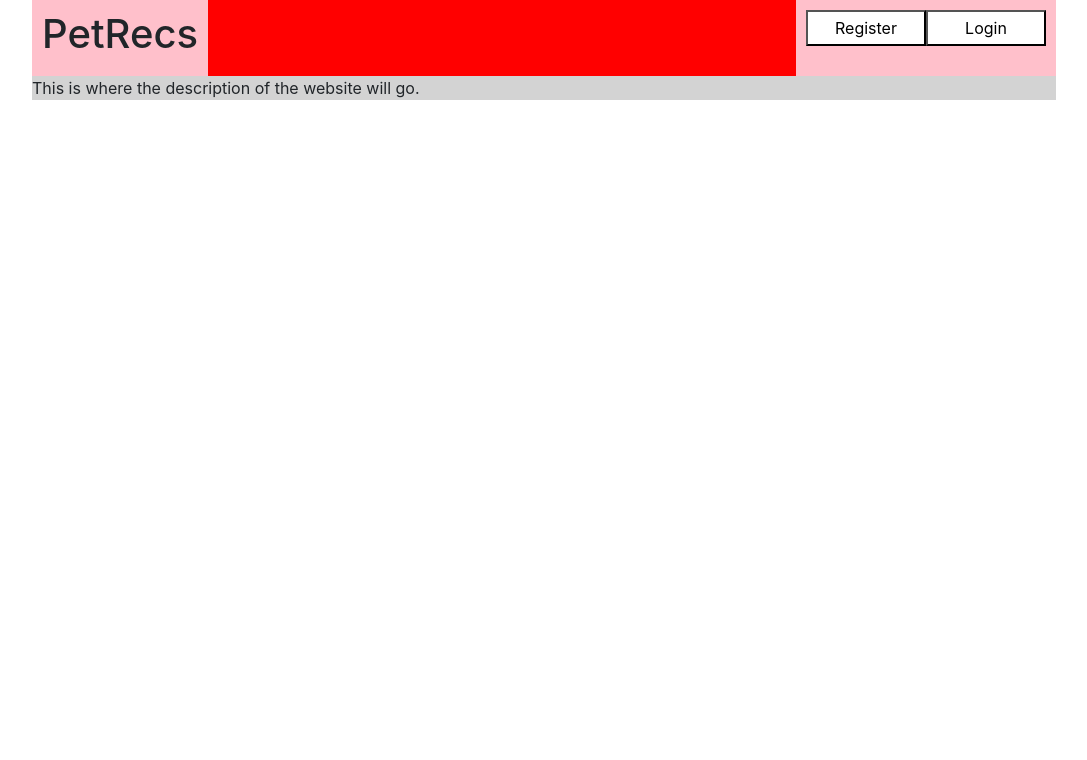
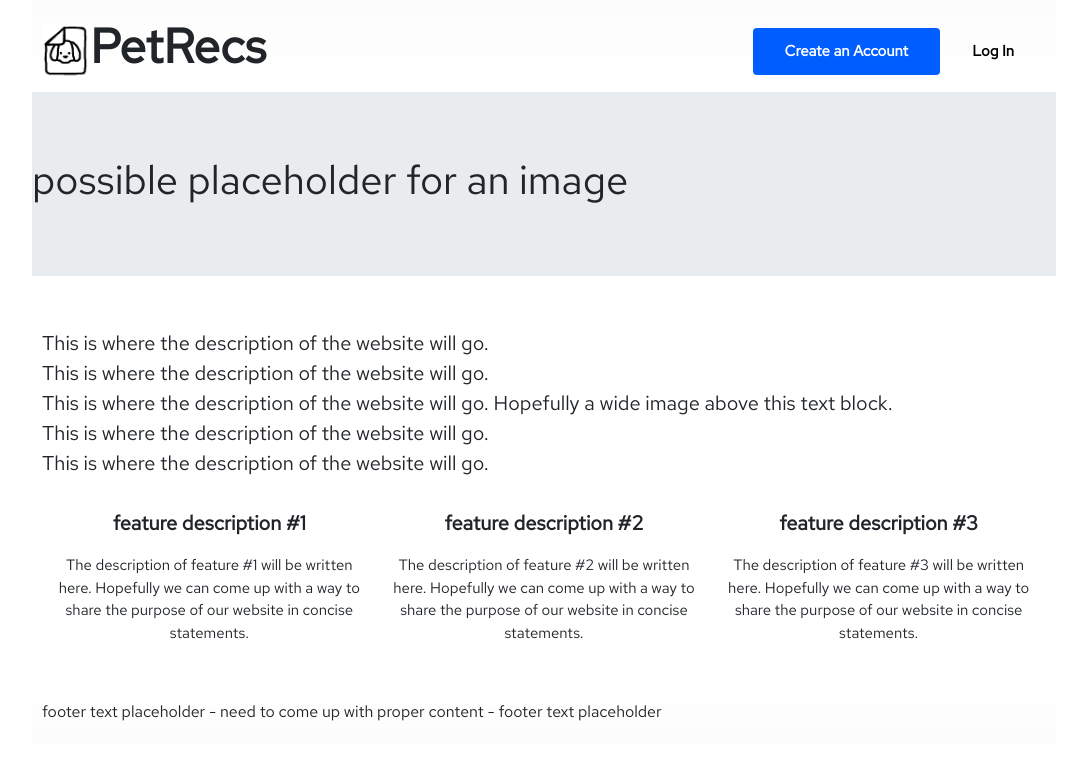
Before and after one commit to LeviRemi/PetRecs-Project, a React (Create React App) app in the folder client/: page / in a window 1280 px wide. Shown: the top 760 px of the page, without its empty margins (96-1183 px from the left). Built offline with nearby package versions, Linux system fonts and the light colour scheme.

Commit message:
Added more placeholders for homepage content and temporary logo

```diff
--- a/client/src/components/HomePage.js
+++ b/client/src/components/HomePage.js
@@ -1,33 +1,100 @@
 // HomePage.js
 
 import React from 'react'
-import Button from 'react-bootstrap/Button';
-import { Link } from 'react-router-dom';
+import Row from 'react-bootstrap/Row';
+import Col from 'react-bootstrap/Col';
+import Container from 'react-bootstrap/Container';
+import Jumbotron from 'react-bootstrap/Jumbotron';
+import { Link, withRouter } from 'react-router-dom';
 
 function HomePage() {
+
+    const featureTitleStyle = {
+        paddingTop: 30,
+        textAlign: 'center',
+        fontWeight: 'bold',
+        backgroundColor: 'white',
+    };
+
+    const featureDescStyle = {
+        fontSize: 15,
+        textAlign: 'center',
+        backgroundColor: 'white'
+    };
+
     return (
         <div className="fullPageContainer">
             <div className="homePageHeader">
                 <div className="homePageHeaderItem">
-                <h1>PetRecs</h1>
+                    <img src={require('../pet-recs-logo_low-qual.png')} width='48' height='55' />
+                    PetRecs
                 </div>
 
                 <div className="homePageHeaderItem push-right">
+                    <Link to="/register">
+                        <button className="btn-homepage-header btn-homepage-header-register">
+                            Create an Account
+                        </button>
+                    </Link>
                     <Link to="/login">
                         <button className="btn-homepage-header">
-                            Login
-                        </button>
-                    </Link>
-
-                    <Link to="/register">
-                        <button className="btn-homepage-header">
-                            Register
+                            Log In
                         </button>
                     </Link>
                 </div>
             </div>
 
-            <p>This is where the description of the website will go.</p>
+            <Jumbotron fluid as="div">
+                <h1>possible placeholder for an image</h1>
+            </Jumbotron>
+
+            <div className="homePageBody">
+                This is where the description of the website will go.<br />
+                This is where the description of the website will go.<br />
+                This is where the description of the website will go. Hopefully a wide image above this text block.<br />
+                This is where the description of the website will go.<br />
+                This is where the description of the website will go.<br />
+                <Container>
+                    <Row>
+                        <Col>
+                            <p style={featureTitleStyle}>feature description #1<br /></p>
+                        </Col>
+                        <Col>
+                            <p style={featureTitleStyle}>feature description #2<br /></p>
+                        </Col>
+                        <Col>
+                            <p style={featureTitleStyle}>feature description #3<br /></p>
+                        </Col>
+                    </Row>
+                    <Row>
+                        <Col>
+                        <p style={featureDescStyle}>
+                        The description of feature #1 will be written here.
+                        Hopefully we can come up with a way to share the purpose
+                        of our website in concise statements.
+                        </p>
+                        </Col>
+                        <Col>
+                        <p style={featureDescStyle}>
+                        The description of feature #2 will be written here.
+                        Hopefully we can come up with a way to share the purpose
+                        of our website in concise statements.
+                        </p>
+                        </Col>
+                        <Col>
+                        <p style={featureDescStyle}>
+                        The description of feature #3 will be written here.
+                        Hopefully we can come up with a way to share the purpose
+                        of our website in concise statements.
+                        </p>
+                        </Col>
+                    </Row>
+                    </Container>
+            </div>
+
+            <div className="homePageFooter">
+                footer text placeholder - need to come up with proper content - footer text placeholder
+            </div>
 
         </div>
     )
--- a/client/src/index.css
+++ b/client/src/index.css
@@ -1,3 +1,5 @@
+@import url('https://fonts.googleapis.com/css?family=Red+Hat+Text&display=swap');
+
 body {
   margin: 0;
   font-family: -apple-system, BlinkMacSystemFont, 'Segoe UI', 'Roboto', 'Oxygen',
@@ -15,27 +17,62 @@ code {
 /* homepage and login/register styling.
 these styles are pre-login */
 
+.fullPageContainer {
+  height: 100%;
+  margin: auto;
+  width: 1024px;
+  font-family: 'Red Hat Text';
+}
+
 .homePageHeader {
   text-align: right;
-  background-color: red;
+  background: rgb(255,255,255);
+  background: linear-gradient(0deg, rgba(255,255,255,1) 0%, rgba(252,252,252,1) 100%);
+  display: flex;
+  align-content: flex-start;
+  justify-content: top;
+}
+
+.homePageBody {
+  padding: 20px 10px;
+  text-align: left;
+  background-color: white;
+  font-size: 20px;
+  width: 100%;
+}
+
+.homePageFooter{
+  text-align: right;
+  background: rgb(252,252,252);
+  background: linear-gradient(0deg, rgba(252,252,252,1) 0%, rgba(255,255,255,1) 100%);
+  padding: 20px 10px;
   display: flex;
 }
 
 .homePageHeaderItem {
   padding: 10px;
-  background-color: pink;
+  font-size: 48px;
+  font-weight: bold;
 }
 
 .push-right {
   margin-left: auto;
 }
 .btn-homepage-header {
-  margin: auto;
-  height: 36px;
-  width: 120px;
+  background-color: rgba(0, 0, 255, 0);
+  padding: 12px 32px;
+  font-size: 15px;
+  font-weight: bold;
+  vertical-align: middle;
+  border:none;
+}
+
+.btn-homepage-header-register {
+  background-color: #005dff;
+  color: white;
+  padding: 12px 32px;
   text-align: center;
-  background-color: white;
-  float: right;
+  border-radius: 4px;
 }
 
 .btn-form {
@@ -80,10 +117,3 @@ these styles are pre-login */
   background: rgb(255,255,255);
   background: linear-gradient(0deg, rgba(255,255,255,1) 0%, rgba(232,234,245,1) 50%, rgba(230,236,255,1) 100%);
 }
-
-.fullPageContainer {
-  background-color: lightgray;
-  height: 100%;
-  margin: auto;
-  width: 1024px;
-}
```
Also changed, not shown: client/src/components/Pets.js (+6 -5 lines), client/src/pet-recs-logo_low-qual.png (added).
